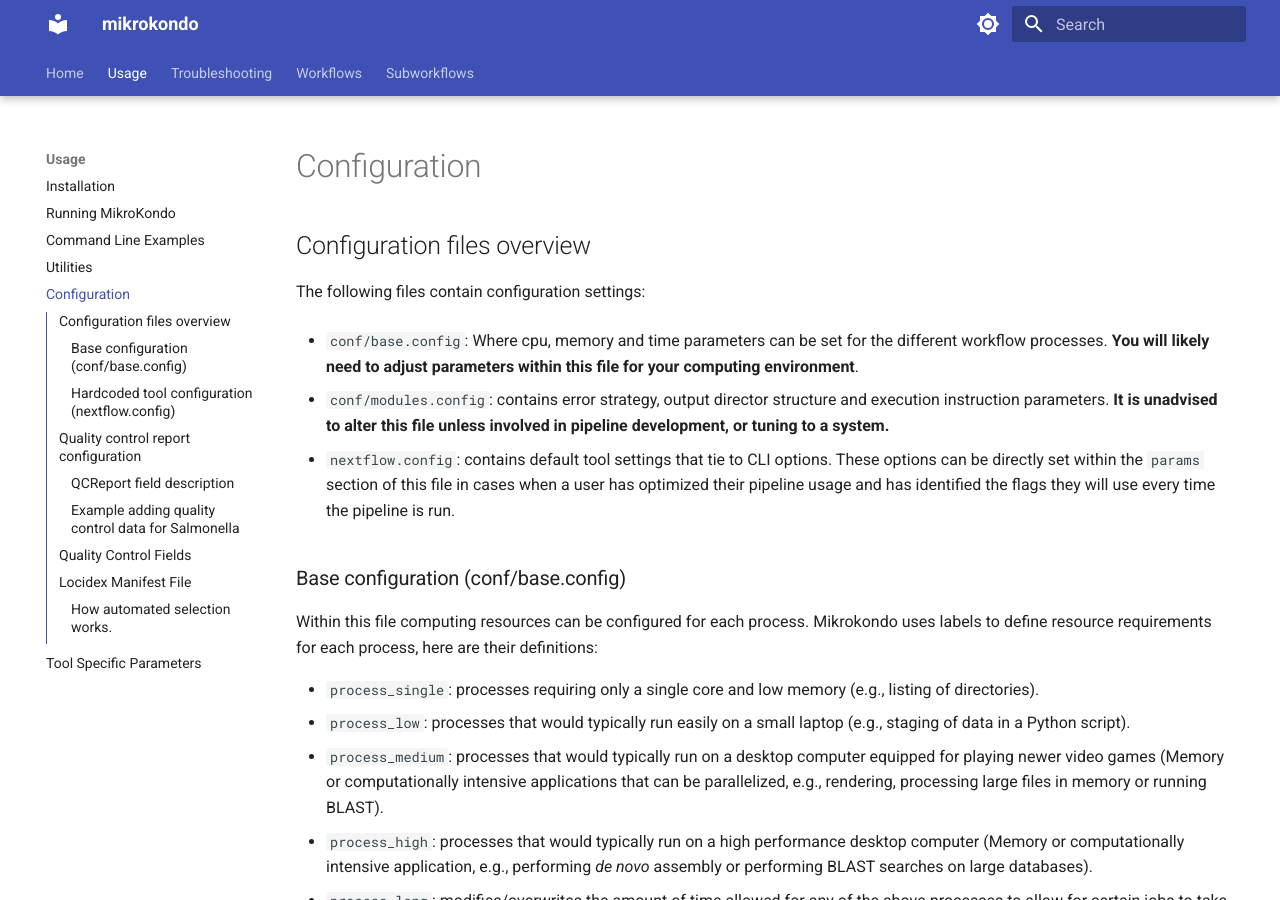
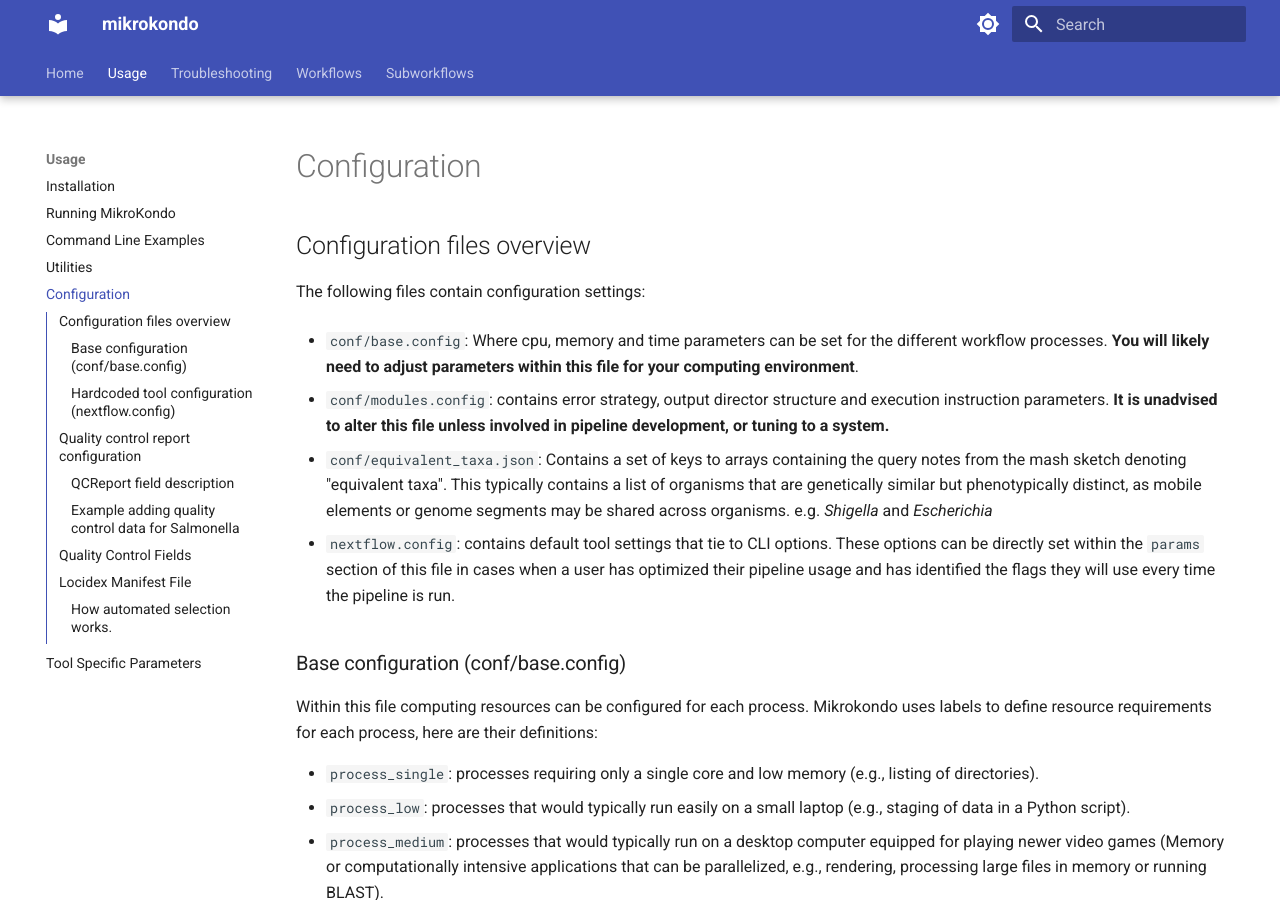
Before and after one commit to phac-nml/mikrokondo, an MkDocs documentation site: the page built from docs/usage/configuration.md, in a window 1280 px wide and 900 px high. Built offline with MkDocs 1.6.1 and Material for MkDocs 9.7.7, drawn with Linux system fonts in a browser that asks for light colours.

Commit message:
updated documentation

```diff
--- a/docs/usage/configuration.md
+++ b/docs/usage/configuration.md
@@ -6,6 +6,8 @@
 - `conf/base.config`: Where cpu, memory and time parameters can be set for the different workflow processes. **You will likely need to adjust parameters within this file for your computing environment**.
 
 - `conf/modules.config`: contains error strategy, output director structure and execution instruction parameters. **It is unadvised to alter this file unless involved in pipeline development, or tuning to a system.**
+
+- `conf/equivalent_taxa.json`: Contains a set of keys to arrays containing the query notes from the mash sketch denoting "equivalent taxa". This typically contains a list of organisms that are genetically similar but phenotypically distinct, as mobile elements or genome segments may be shared across organisms. e.g. *Shigella* and *Escherichia*
 
 - `nextflow.config`: contains default tool settings that tie to CLI options. These options can be directly set within the `params` section of this file in cases when a user has optimized their pipeline usage and has identified the flags they will use every time the pipeline is run.
 
```
